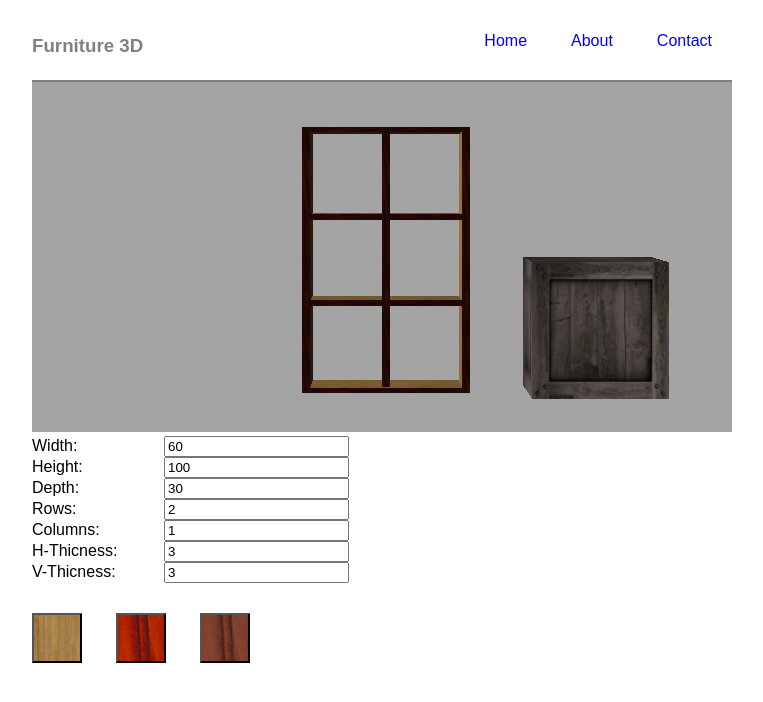
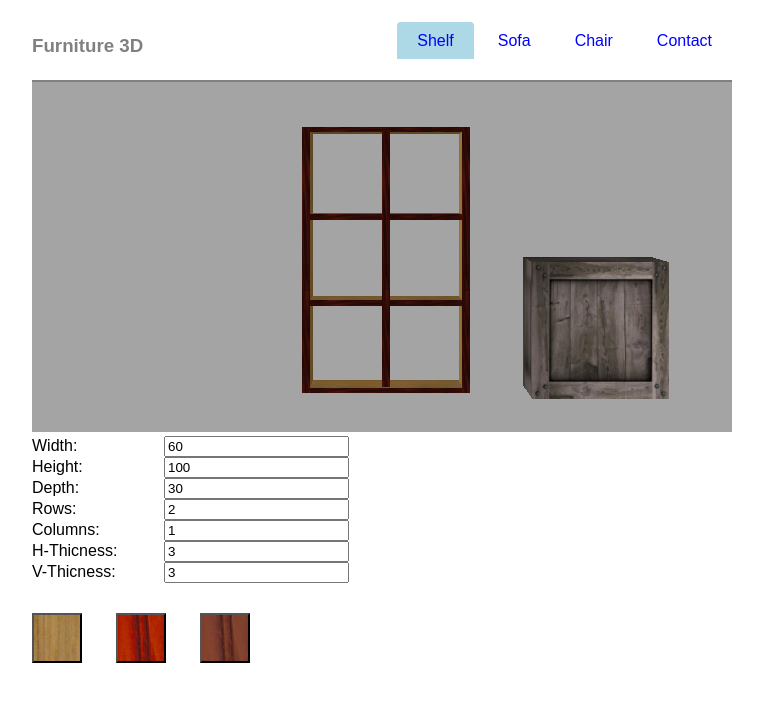
Before and after one commit to bpetar/furniture-customization, a plain HTML site: page index.html in a window 1280 px wide. Shown: the whole page, without its empty margins (258-1021 px from the left). Drawn offline with Linux system fonts and the light colour scheme.

Commit message:
minor changes

```diff
--- a/index.html
+++ b/index.html
@@ -33,7 +33,7 @@
 		}
 
 		ul#menu li a {
-			background-color: white;
+			//background-color: white;
 			color: blue;
 			padding: 10px 20px;
 			text-decoration: none;
@@ -41,9 +41,10 @@
 			font-family:sans-serif;
 		}
 
-		ul#menu li a:hover {
+		.menu_option_selected {
 			background-color: lightblue;
 		}
+
 		#id-container3d {min-height: 350px}
 
 		#settingsForm p {
@@ -104,8 +105,9 @@
 <div id="container">
 	<div id="header">
 		<ul id="menu">
-		 <li><a href="">Home</a></li>
-		 <li><a href="">About</a></li>
+		 <li><a class="menu_option_selected" href="">Shelf</a></li>
+		 <li><a href="">Sofa</a></li>
+		 <li><a href="">Chair</a></li>
 		 <li><a href="">Contact</a></li>
 		</ul>
 
--- a/source/furniture.js
+++ b/source/furniture.js
@@ -41,7 +41,10 @@ function mainy()
 	drawShelf();
 
 	//draw crate by the shelf
-    drawCube();
+    drawCrate();
+
+	//draw floor and walls
+	drawFloorAndWalls();
 
 }
 
@@ -78,6 +81,11 @@ function init3d()
 	var pointLight =
 	new THREE.PointLight(0xFFFFFF);
 	pointLight.position.set(-500,400,500);
+	scene.add(pointLight);
+
+	var pointLight =
+	new THREE.PointLight(0x999999);
+	pointLight.position.set(500,-400,500);
 	scene.add(pointLight);
 
 	//need to create ambient light to see ambient color that we set
@@ -462,10 +470,9 @@ function drawHorizontal(x,y,z)
 	scene.add(cubeRepeat);
 	objectsArr.push(cubeRepeat);
 
-
 }
 
-function drawCube()
+function drawCrate()
 {
     var geometry = new THREE.CubeGeometry(50, 50, 50);
 	var cubeTexture = THREE.ImageUtils.loadTexture('./media/cube_texture.jpg');
@@ -476,6 +483,10 @@ function drawCube()
 	crate.position.y = 25;
 	crate.position.z = 25;
 	scene.add(crate);
+}
 
-
+//draw floor and walls
+drawFloorAndWalls()
+{
+	//todo
 }
```
